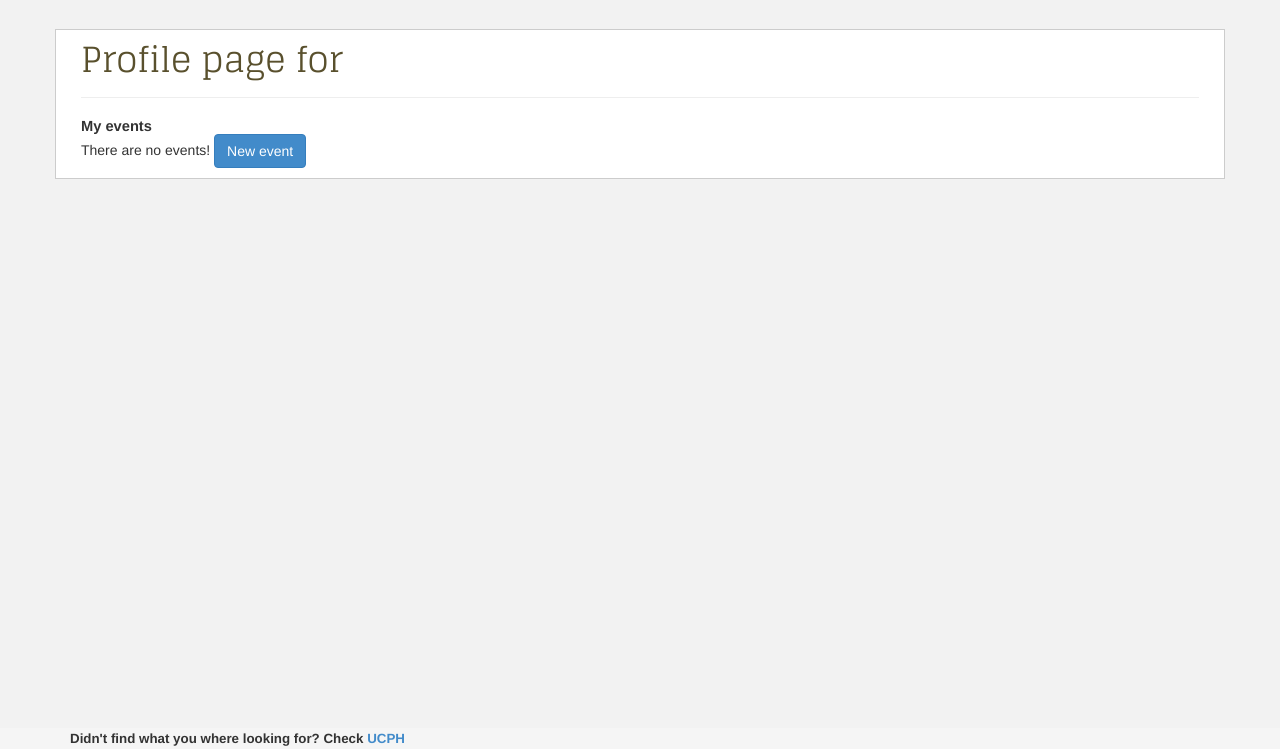
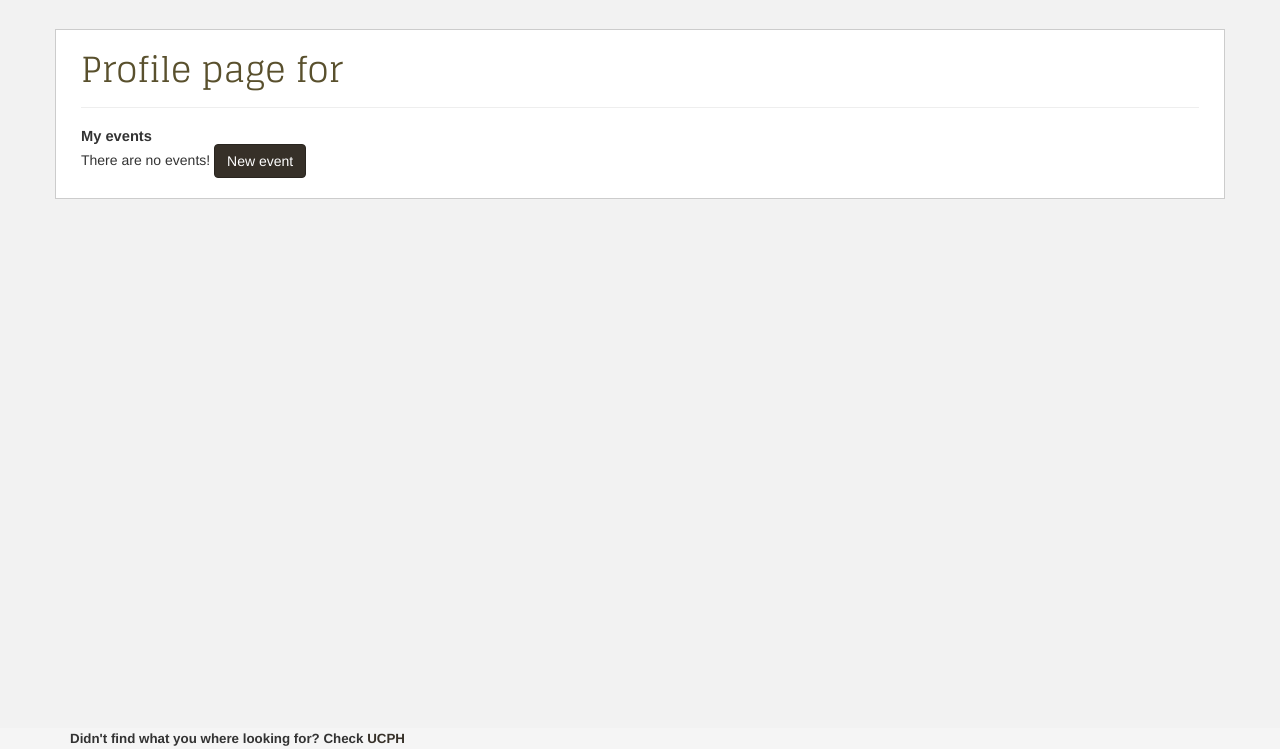
Before and after one commit to datalogisk-fagraad/dikultur, a Django app: a page that uses dikultur/templates/base.html in a window 1280 px wide. Shown: the part 51-800 px from the top of the page. Run offline with Django 3.2, Linux system fonts and the light colour scheme; some libraries are stand-ins or nearby versions.

Commit message:
Changed some padding and link/btn colors

```diff
--- a/apps/core/static/css/dikultur.css
+++ b/apps/core/static/css/dikultur.css
@@ -21,6 +21,24 @@
 
 body {
     background-color: #F2F2F2;
+}
+
+a {
+    color: #363028;
+}
+
+a:hover {
+    color: #29251F;
+}
+
+.btn-primary {
+    background-color: #363028;
+    border-color: #29251F;
+}
+
+.btn-primary:hover {
+    background-color: #29251F;
+    border-color: #363028;
 }
 
 .blog-header {
@@ -49,7 +67,7 @@ p {
 }
 
 .row {
-    padding: 10px;
+    padding: 20px 10px 20px 10px;
     background-color: white;
     border-style: solid;
     border-width: 1px;
@@ -89,6 +107,7 @@ h4 {
 
 .navbar {
     max-height: 51px;
+    background-color: #363028;
 }
 
 .navbar-brand {
@@ -103,7 +122,3 @@ h4 {
     font-size: 16pt;
     color: white !important;
 }
-
-.navbar {
-    background-color: #363028;
-}
```
